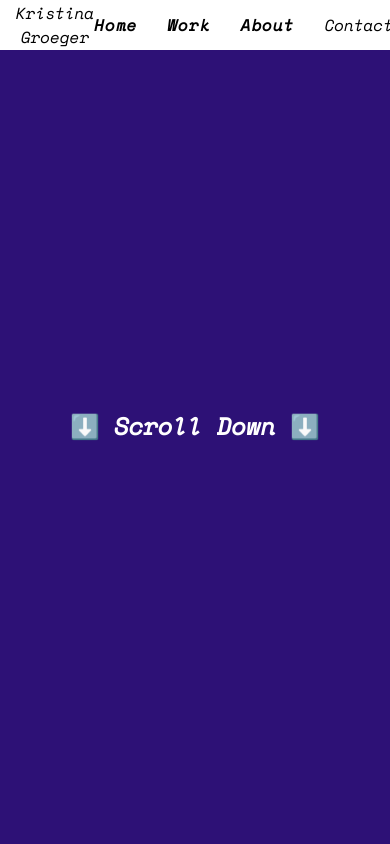
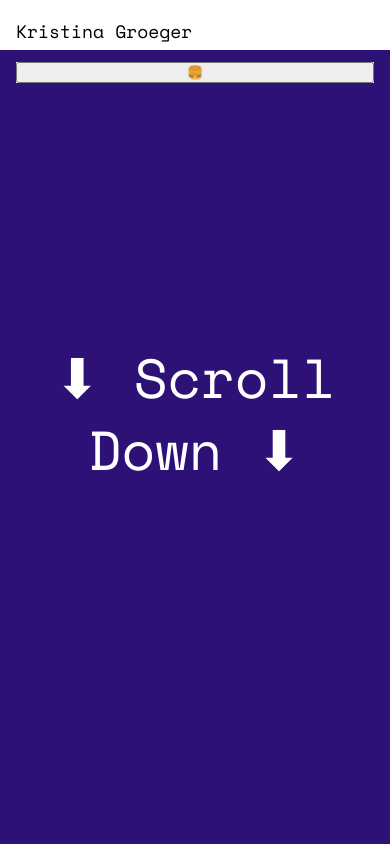
Before and after one commit to kr1st1nagr03g3r/react-intersection-observer-navigation-next-js, a Next.js app: page / in a window 390 px wide. Shown: the top 844 px of the page. Built offline with nearby package versions, Linux system fonts and the light colour scheme.

Commit message:
wrapper hook

```diff
--- /dev/null
+++ b/components/Hamburger.js
@@ -0,0 +1,57 @@
+import { Link } from '@mui/material';
+import React, { useState } from 'react'
+import styles from '../styles/hamburger.module.css'
+
+// @ very basic toggle
+
+const Hamburger = () => {
+    const [show, setShow] = useState(true);
+
+    const [navbarOpen, setNavbarOpen] = useState(false)
+
+    const handleToggle = () => {
+        setNavbarOpen(prev => !prev)
+    }
+
+    return (
+        <>
+            <div className={styles.wrapper} onClick={() => {
+                {
+                    setShow(!show)
+                }
+            }}>
+
+                <button onClick={handleToggle}>{navbarOpen ? "⬆️" : "🍔"}</button>
+                {
+                    show ? null :
+                        <div className={styles.drawer}>
+
+                            <Link href="/">
+                                <a className={styles.navItems}>Home</a>
+                            </Link>
+                            <Link href="/work">
+                                <a className={styles.navItems}>Work</a>
+                            </Link>
+                            <Link href="/about">
+                                <a className={styles.navItems}>About</a>
+                            </Link>
+                            <Link href="/contact">
+                                <a className={styles.navItemEnd}>Contact</a>
+                            </Link>
+
+
+
+
+
+                        </div>
+                }
+            </div>
+
+        </>
+    )
+}
+
+
+
+
+export default Hamburger
--- /dev/null
+++ b/components/Nav.js
@@ -0,0 +1,84 @@
+import * as React from 'react'
+import { Container } from '@mui/material'
+import Link from 'next/link'
+import styles from '../styles/navigation.module.css'
+import Hamburger from './Hamburger'
+
+function Nav({ inView }) {
+    return (
+        <>
+            <div className={styles.statusElement}>
+                {inView ? (
+                    //////# Navigation OutOfView
+                    <span role="img" aria-label="Outside the viewport">
+                        {/* ❌ */}
+                        <Container className={styles.navAnimateSmall}>
+                            <div className={styles.relativeContainer}>
+                                <div className={styles.logoInView}>
+                                    <Link href="/">
+                                        <a>
+                                            <p>Kristina Groeger</p>
+                                        </a>
+                                    </Link>
+                                </div>
+                            </div>
+
+                            <div className={styles.links}>
+                                <Link href="/">
+                                    <a className={styles.navItems}>Home</a>
+                                </Link>
+                                <Link href="/work">
+                                    <a className={styles.navItems}>Work</a>
+                                </Link>
+                                <Link href="/about">
+                                    <a className={styles.navItems}>About</a>
+                                </Link>
+                                <Link href="/contact">
+                                    <a className={styles.navItemEnd}>Contact</a>
+                                </Link>
+
+                            </div>
+                            <Hamburger />
+                        </Container>
+                    </span>
+                ) : (
+                    //////# Navigation InView
+                    <span role="img" aria-label="In view">
+                        {/* ✅ */}
+                        <Container className={styles.navAnimateLarge}>
+
+                            <div className={styles.relativeContainer}>
+                                <div className={styles.logo}>
+                                    <Link href="/">
+
+                                        <h1 className={styles.logo}><a>Kristina Groeger</a></h1>
+
+                                    </Link>
+                                </div>
+                            </div>
+
+                            <div className={styles.links}>
+                                <Link href="/">
+                                    <a className={styles.navItems}>Home</a>
+                                </Link>
+                                <Link href="/work">
+                                    <a className={styles.navItems}>Work</a>
+                                </Link>
+                                <Link href="/about">
+                                    <a className={styles.navItems}>About</a>
+                                </Link>
+                                <Link href="/contact">
+                                    <a className={styles.navItemEnd}>Contact</a>
+                                </Link>
+                            </div>
+                            <Hamburger />
+                        </Container>
+                    </span>
+                )}
+            </div>
+
+        </>
+    )
+}
+
+export default Nav
--- a/components/ScrollWrapper.js
+++ b/components/ScrollWrapper.js
@@ -1,5 +1,5 @@
 import * as React from "react";
-import Status from "./Status";
+import Nav from "./Nav";
 
 const defaultStyle = {
     height: "101vh",
@@ -21,7 +21,7 @@ const defaultStyle = {
 const ScrollWrapper = ({ children, style, inView, ...props }) => {
     return (
         <div {...props}>
-            <Status inView={inView} />
+            <Nav inView={inView} />
             <section style={{ ...defaultStyle, ...style }}>
                 <h1>⬇ Scroll Down ⬇</h1>
             </section>
--- a/components/Status.js
+++ /dev/null
@@ -1,76 +0,0 @@
-import { Container } from '@mui/material'
-import Link from 'next/link'
-import * as React from 'react'
-import styles from '../styles/navigation.module.css'
-
-function Status({ inView }) {
-    return (
-        <div className={styles.statusElement}>
-            {inView ? (
-                /////////////////// Navigation OutOfView
-                <span role="img" aria-label="Outside the viewport">
-                    {/* ❌ */}
-                    <Container className={styles.navAnimateSmall}>
-                        <div className={styles.relativeContainer}>
-                            <div className={styles.logo}>
-                                <Link href="/">
-                                    <a>
-                                        <i>Kristina Groeger</i>
-                                    </a>
-                                </Link>
-                            </div>
-                        </div>
-
-                        <div className={styles.links}>
-                            <Link href="/">
-                                <a className={styles.navItems}>Home</a>
-                            </Link>
-                            <Link href="/work">
-                                <a className={styles.navItems}>Work</a>
-                            </Link>
-                            <Link href="/about">
-                                <a className={styles.navItems}>About</a>
-                            </Link>
-                            <Link href="/contact">
-                                <a className={styles.navItemEnd}>Contact</a>
-                            </Link>
-                        </div>
-                    </Container>
-                </span>
-            ) : (
-                /////////////////// Navigation InView
-                <span role="img" aria-label="In view">
-                    {/* ✅ */}
-                    <Container className={styles.navAnimateLarge}>
-                        <div className={styles.relativeContainer}>
-                            <div className={styles.logo}>
-                                <Link href="/">
-                                    <a>
-                                        <i>Kristina Groeger</i>
-                                    </a>
-                                </Link>
-                            </div>
-                        </div>
-
-                        <div className={styles.links}>
-                            <Link href="/">
-                                <a className={styles.navItems}>Home</a>
-                            </Link>
-                            <Link href="/work">
-                                <a className={styles.navItems}>Work</a>
-                            </Link>
-                            <Link href="/about">
-                                <a className={styles.navItems}>About</a>
-                            </Link>
-                            <Link href="/contact">
-                                <a className={styles.navItemEnd}>Contact</a>
-                            </Link>
-                        </div>
-                    </Container>
-                </span>
-            )}
-        </div>
-    )
-}
-
-export default Status
--- a/package.json
+++ b/package.json
@@ -11,6 +11,7 @@
   "dependencies": {
     "@emotion/react": "^11.10.4",
     "@emotion/styled": "^11.10.4",
+    "@mui/icons-material": "^5.10.6",
     "@mui/material": "^5.10.6",
     "next": "12.3.0",
     "react": "18.2.0",
--- a/pages/_app.js
+++ b/pages/_app.js
@@ -1,8 +1,14 @@
 
 import '../styles/globals.css'
+import Nav from '../components/Nav.js'
 
 function MyApp({ Component, pageProps }) {
-    return <Component {...pageProps} />
+    return (
+        <>
+
+            <Component {...pageProps} />
+        </>
+    )
 }
 
 export default MyApp
--- a/styles/globals.css
+++ b/styles/globals.css
@@ -1,4 +1,9 @@
-@import url('https://fonts.googleapis.com/css2?family=Space+Mono:ital@1&display=swap');
+@import url('https://fonts.googleapis.com/css2?family=Space+Mono:ital,wght@0,400;0,700;1,400;1,700&display=swap');
+
+@font-face {
+  font-family: 'Space Mono';
+  font-display: block; /* Fix flickering */
+}
 
 html,
 body {
@@ -8,6 +13,7 @@ body {
   padding: 0;
   margin: 0;
   overscroll-behavior-y: none;
+  font-size: 18px;
 }
 
 .inview-block {
@@ -25,13 +31,69 @@ a {
   text-decoration: none;
   color: black;
   font-family: 'Space Mono', monospace;
-  font-size: 16px;
+
   -webkit-animation: text-focus-in 1s cubic-bezier(0.55, 0.085, 0.68, 0.53) both;
   animation: text-focus-in 0.5s cubic-bezier(0.55, 0.085, 0.68, 0.53) both;
 }
 
 p {
-  font-size: 16px;
+  margin-bottom: 1rem;
+}
+
+h1,
+h2,
+h3,
+h4,
+h5 {
+  margin: 3rem 0 1.38rem;
+  font-family: 'Space Mono', monospace;
+  font-weight: 400;
+  line-height: 1.3;
+}
+
+h1 {
+  margin-top: 0;
+  font-size: 3.052rem;
+}
+
+h2 {
+  font-size: 2.441rem;
+}
+
+h3 {
+  font-size: 1.953rem;
+}
+
+h4 {
+  font-size: 1.563rem;
+}
+
+h5 {
+  font-size: 1.25rem;
+}
+
+small,
+.text_small {
+  font-size: 0.8rem;
+}
+
+.bold {
+  font-weight: 700 !important;
+}
+
+.hidden {
+  display: none;
+}
+
+.mobile {
+  display: none;
+}
+
+/* MOBILE STYLES */
+@media only screen and (max-width: 900px) {
+  .mobile {
+    display: block;
+  }
 }
 
 /* ----------------------------------------------
--- /dev/null
+++ b/styles/hamburger.module.css
@@ -0,0 +1,17 @@
+.wrapper {
+  display: none;
+}
+
+/* MOBILE STYLES */
+@media only screen and (max-width: 900px) {
+  .wrapper {
+    display: flex;
+    flex-direction: column;
+
+    background: white;
+  }
+
+  .hamburgerLinks {
+    display: flex;
+  }
+}
--- a/styles/navigation.module.css
+++ b/styles/navigation.module.css
@@ -10,7 +10,6 @@
 
 .navItems {
   padding-right: 30px;
-  font-weight: 700;
   letter-spacing: 1px;
 }
 
@@ -25,6 +24,18 @@
 }
 
 .logo {
+  margin: 1.38rem 0;
+  font-weight: 700;
+  display: flex;
+  flex-direction: row;
+  flex-wrap: nowrap;
+  align-content: center;
+  justify-content: center;
+  align-items: center;
+  text-align: center;
+}
+
+.logoInView {
   display: flex;
   flex-direction: row;
   flex-wrap: nowrap;
@@ -36,17 +47,19 @@
 
 .navAnimateSmall,
 .navAnimateLarge {
-  display: flex !important;
-  flex-direction: row !important;
-  flex-wrap: nowrap !important;
-  align-content: center !important;
-  justify-content: space-between !important;
-  align-items: center !important;
+  display: flex;
+  flex-direction: row;
+  flex-wrap: nowrap;
+  align-content: center;
+  justify-content: space-between;
+  align-items: center;
 }
 
-/* ANIMATIONS */
+/*** 🎥 ANIMATIONS 🎥 */
 
-/* When user scrolls into the area, make the navigation animate up, smaller */
+/*$ ⬇️ SCROLLIN' DOWN ⬇️ ******/
+
+/* When user scrolls InView of the area, make the navigation animate up, smaller */
 .navAnimateSmall {
   display: flex;
   height: 50px;
@@ -70,6 +83,7 @@
   }
 }
 
+/*$ ⬆️ SCROLLIN' UP ⬆️ ******/
 /* When user scrolls back up, the navigation returns to it's larger size */
 .navAnimateLarge {
   display: flex;
@@ -93,3 +107,15 @@
     height: 100px;
   }
 }
+
+/* MOBILE STYLES */
+@media only screen and (max-width: 900px) {
+  .links {
+    display: none;
+  }
+
+  .logo {
+    font-size: 1rem;
+    font-weight: 400;
+  }
+}
```
Also changed, not shown: 1 other file (tests, documents, lock files or other folders).
